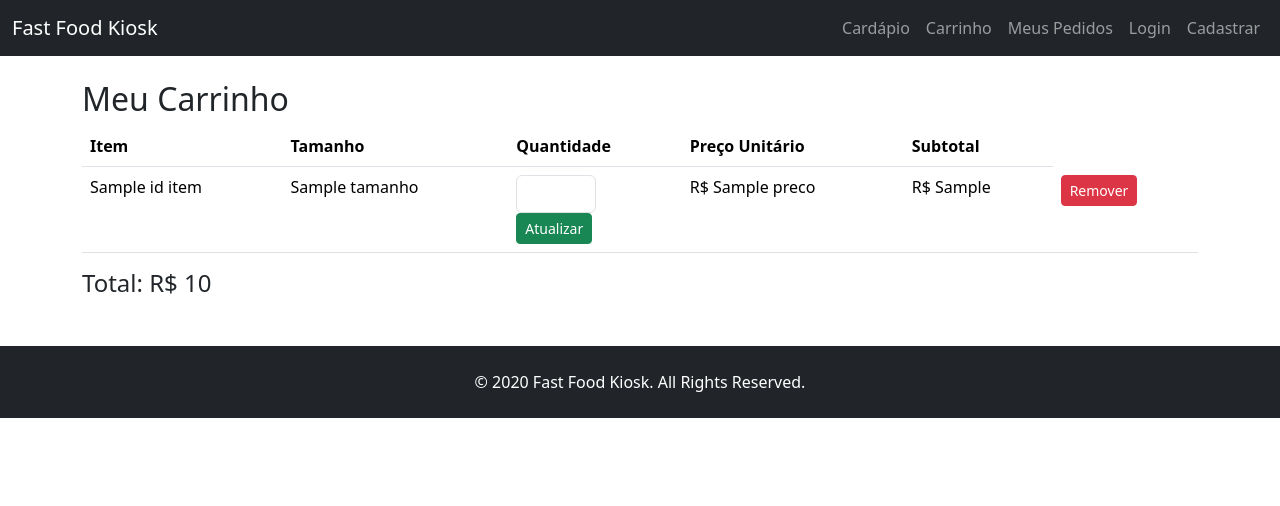
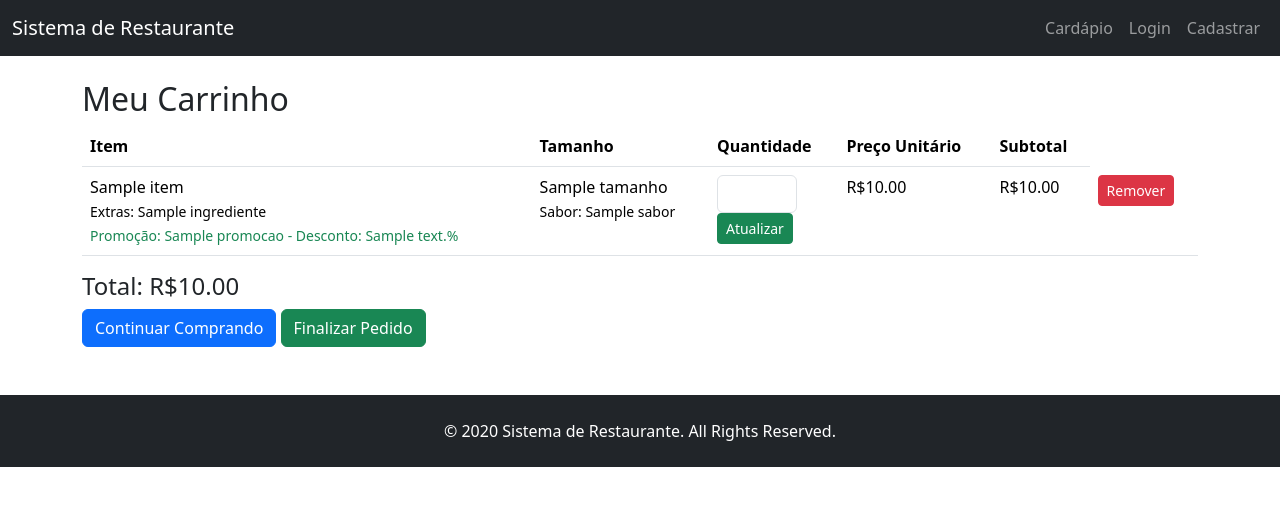
Before and after one commit to pedrocf01/Sistema-de-Auto-Atendimento, a Django app: template kiosk_app/templates/kiosk_app/carrinho.html in a window 1280 px wide. Shown: the top 506 px of the page. Run offline with Django 3.2, Linux system fonts and the light colour scheme; the template is opened without the code that fills it: most values are stand-ins (such as "Sample title", 1, 10 or a date in 2020).

Commit message:
Add files via upload

```diff
--- a/kiosk_app/templates/kiosk_app/base.html
+++ b/kiosk_app/templates/kiosk_app/base.html
@@ -5,7 +5,7 @@
     <!-- {% load static %} -->
     <meta charset="UTF-8">
     <meta name="viewport" content="width=device-width, initial-scale=1.0">
-    <title>{% block title %}Fast Food Kiosk{% endblock %}</title>
+    <title>{% block title %}Sistema de Restaurante{% endblock %}</title>
     <!-- Bootstrap CSS -->
     <link href="https://cdn.jsdelivr.net/npm/bootstrap@5.3.3/dist/css/bootstrap.min.css" rel="stylesheet" integrity="sha384-QWTKZyjpPEjISv5WaRU9OFeRpok6YctnYmDr5pNlyT2bRjXh0JMhjY6hW+ALEwIH" crossorigin="anonymous">
     <!-- Custom CSS -->
@@ -15,7 +15,7 @@
     <!-- Navigation Bar -->
     <nav class="navbar navbar-expand-lg navbar-dark bg-dark">
         <div class="container-fluid">
-            <a class="navbar-brand" href="{% url 'kiosk_app:cardapio' %}">Fast Food Kiosk</a>
+            <a class="navbar-brand" href="{% url 'kiosk_app:cardapio' %}">Sistema de Restaurante</a>
             <button class="navbar-toggler" type="button" data-bs-toggle="collapse"
                     data-bs-target="#navbarNav" aria-controls="navbarNav" aria-expanded="false"
                     aria-label="Toggle navigation">
@@ -26,14 +26,14 @@
                     <li class="nav-item">
                         <a class="nav-link" href="{% url 'kiosk_app:cardapio' %}">Cardápio</a>
                     </li>
-                    <li class="nav-item">
-                        <a class="nav-link" href="{% url 'kiosk_app:carrinho' %}">Carrinho</a>
-                    </li>
-                    <li class="nav-item">
-                        <a class="nav-link" href="{% url 'kiosk_app:pedido_rastreio' %}">Meus Pedidos</a>
-                    </li>
                     <!-- Add authentication-related links -->
                     {% if user.is_authenticated %}
+                        <li class="nav-item">
+                            <a class="nav-link" href="{% url 'kiosk_app:carrinho' %}">Carrinho</a>
+                        </li>
+                        <li class="nav-item">
+                            <a class="nav-link" href="{% url 'kiosk_app:pedido_rastreio' %}">Meus Pedidos</a>
+                        </li>
                         <li class="nav-item">
                             <a class="nav-link" href="#">{{ user.username }}</a>
                         </li>
@@ -72,7 +72,7 @@
 
     <!-- Footer -->
     <footer class="bg-dark text-white mt-5 p-4 text-center">
-        &copy; {{ year }} Fast Food Kiosk. All Rights Reserved.
+        &copy; {{ year }} Sistema de Restaurante. All Rights Reserved.
     </footer>
 
     <!-- Bootstrap JS and dependencies -->
--- a/kiosk_app/templates/kiosk_app/carrinho.html
+++ b/kiosk_app/templates/kiosk_app/carrinho.html
@@ -14,33 +14,55 @@
                 <th>Quantidade</th>
                 <th>Preço Unitário</th>
                 <th>Subtotal</th>
-
             </tr>
         </thead>
         <tbody>
             {% for detalhe_pedido in itens_pedido %}
                 <tr>
-                    <td>{{ detalhe_pedido.id_item.id_item.nome_item }}</td>
-                    <td>{{ detalhe_pedido.id_item.tamanho }}</td>
                     <td>
-                        <form action="{% url 'atualizar_item_carrinho' detalhe_pedido.id %}" method="post" class="form-inline">
+                        {{ detalhe_pedido.item.nome_item }}
+                        {% if detalhe_pedido.ingredientes_extras.all %}
+                            <br><small>Extras:
+                                {% for ingrediente in detalhe_pedido.ingredientes_extras.all %}
+                                    {{ ingrediente.nome }}{% if not forloop.last %}, {% endif %}
+                                {% endfor %}
+                            </small>
+                        {% endif %}
+                        {% if detalhe_pedido.promocao %}
+                            <br><small class="text-success">Promoção: {{ detalhe_pedido.promocao.nome }} - Desconto: {{ detalhe_pedido.promocao.desconto }}%</small>
+                        {% endif %}
+                    </td>
+                    <td>
+                        {% if detalhe_pedido.tamanho_item %}
+                            {{ detalhe_pedido.tamanho_item.tamanho }}
+                        {% else %}
+                            Único
+                        {% endif %}
+                        {% if detalhe_pedido.sabor %}
+                           <br><small>Sabor: {{ detalhe_pedido.sabor.nome }}</small>
+                        {% endif %}
+                    </td>
+                    <td>
+                        <form action="{% url 'kiosk_app:atualizar_item_carrinho' detalhe_pedido.id %}" method="post" class="form-inline">
                             {% csrf_token %}
-                            <input type="number" name="quantidade" value="{{ detalhe_pedido.quantidade_item }}" min="1" class="form-control" style="width: 80px;">
+                            <input type="number" name="quantidade_item" value="{{ detalhe_pedido.quantidade_item }}" min="1" class="form-control" style="width: 80px;">
                             <button type="submit" class="btn btn-sm btn-success">Atualizar</button>
                         </form>
                     </td>
-                    <td>R$ {{ detalhe_pedido.id_item.preco }}</td>
-                    <td>R$ {{ detalhe_pedido.get_subtotal }}</td>
+                    <td>R${{ detalhe_pedido.get_decorated_item.get_preco|floatformat:2 }}</td>
+                    <td>R${{ detalhe_pedido.get_subtotal|floatformat:2 }}</td>
                     <td>
-                        <a href="{% url 'remover_item_carrinho' detalhe_pedido.id %}" class="btn btn-sm btn-danger">Remover</a>
+                        <a href="{% url 'kiosk_app:remover_item_carrinho' detalhe_pedido.id %}" class="btn btn-sm btn-danger">Remover</a>
                     </td>
                 </tr>
             {% endfor %}
         </tbody>
     </table>
-    <h4>Total: R$ {{ total }}</h4>
+    <h4>Total: R${{ total|floatformat:2 }}</h4>
+    <a href="{% url 'kiosk_app:cardapio' %}" class="btn btn-primary">Continuar Comprando</a>
+    <a href="{% url 'kiosk_app:finalizar_pedido' %}" class="btn btn-success">Finalizar Pedido</a>
 {% else %}
     <p>Seu carrinho está vazio.</p>
-    <a href="{% url 'cardapio' %}" class="btn btn-secondary">Ver Cardápio</a>
+    <a href="{% url 'kiosk_app:cardapio' %}" class="btn btn-secondary">Ver Cardápio</a>
 {% endif %}
 {% endblock %}
```
Also changed, not shown: kiosk_app/templates/kiosk_app/cardapio.html (+48 -4 lines), kiosk_app/templates/kiosk_app/finalizar_pedido.html (added, +35 -0 lines), kiosk_app/templates/kiosk_app/pedido_confirmado.html (added, +51 -0 lines), kiosk_app/templates/kiosk_app/item_detalhe.html (line endings or trailing spaces).
